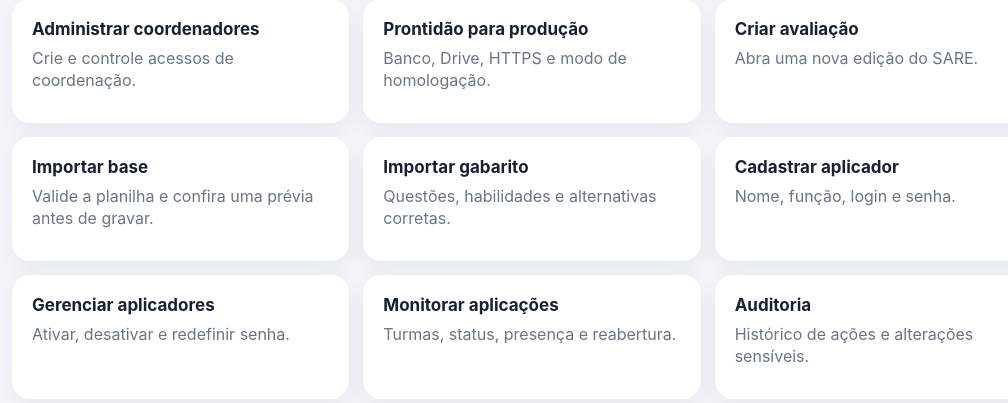
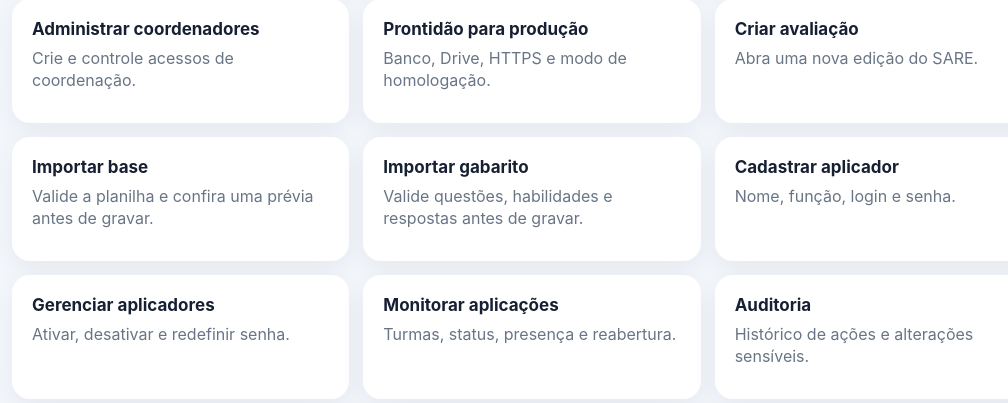
Before and after one commit to Marcosadriano7506/SARE2026, a Flask app: page /coordenacao/ in a window 1280 px wide. Shown: the part 275-678 px from the top of the page, without its empty margins (108-1116 px from the left). Run offline with Flask 3, Linux system fonts and the light colour scheme; a user stored in the database is signed in; tables that the repository leaves empty hold one stand-in row (values such as "Sample post").

Commit message:
feat: route answer key imports through preview

```diff
--- a/app/templates/coordinator/dashboard.html
+++ b/app/templates/coordinator/dashboard.html
@@ -40,9 +40,9 @@
       <strong>Importar base</strong>
       <span>Valide a planilha e confira uma prévia antes de gravar.</span>
     </a>
-    <a class="action-card" href="{{ url_for('coordinator.import_answer_key') }}">
+    <a class="action-card" href="{{ url_for('answer_key_preview.index') }}">
       <strong>Importar gabarito</strong>
-      <span>Questões, habilidades e alternativas corretas.</span>
+      <span>Valide questões, habilidades e respostas antes de gravar.</span>
     </a>
     <a class="action-card" href="{{ url_for('coordinator.create_applicator') }}">
       <strong>Cadastrar aplicador</strong>
```
